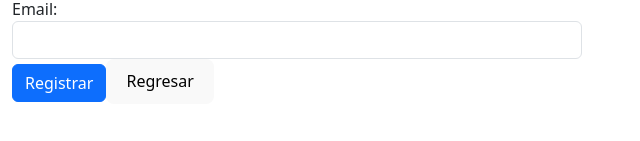
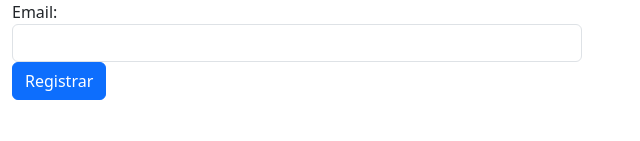
Before and after one commit to janedwinperez/hackaton, a React (Vite) app in the folder frontend/: page /registro1 in a window 1280 px wide. Shown: the part 413-554 px from the top of the page, without its empty margins (0-640 px from the left). Built offline with nearby package versions, Linux system fonts and the light colour scheme.

Commit message:
Quitar boton

```diff
--- a/frontend/src/pages/Registro1.jsx
+++ b/frontend/src/pages/Registro1.jsx
@@ -16,7 +16,6 @@ function Registro1() {
           <input type="email" id="email" name="email" className="form-control" />
         </div>
         <button type="submit" className="btn btn-primary">Registrar</button>
-        <a href="https://127.0.0.1:5173"><button>Regresar</button></a>
       </form>
     </div>
   );
```
